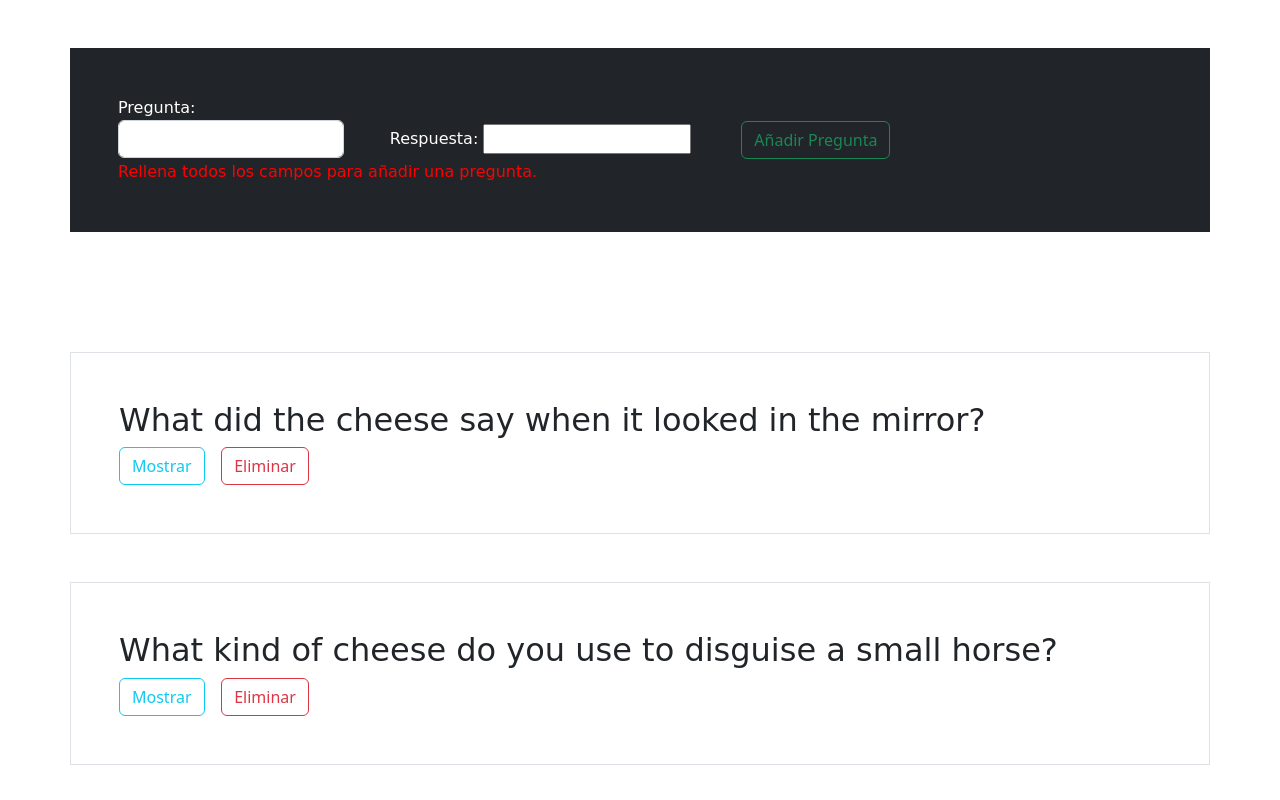
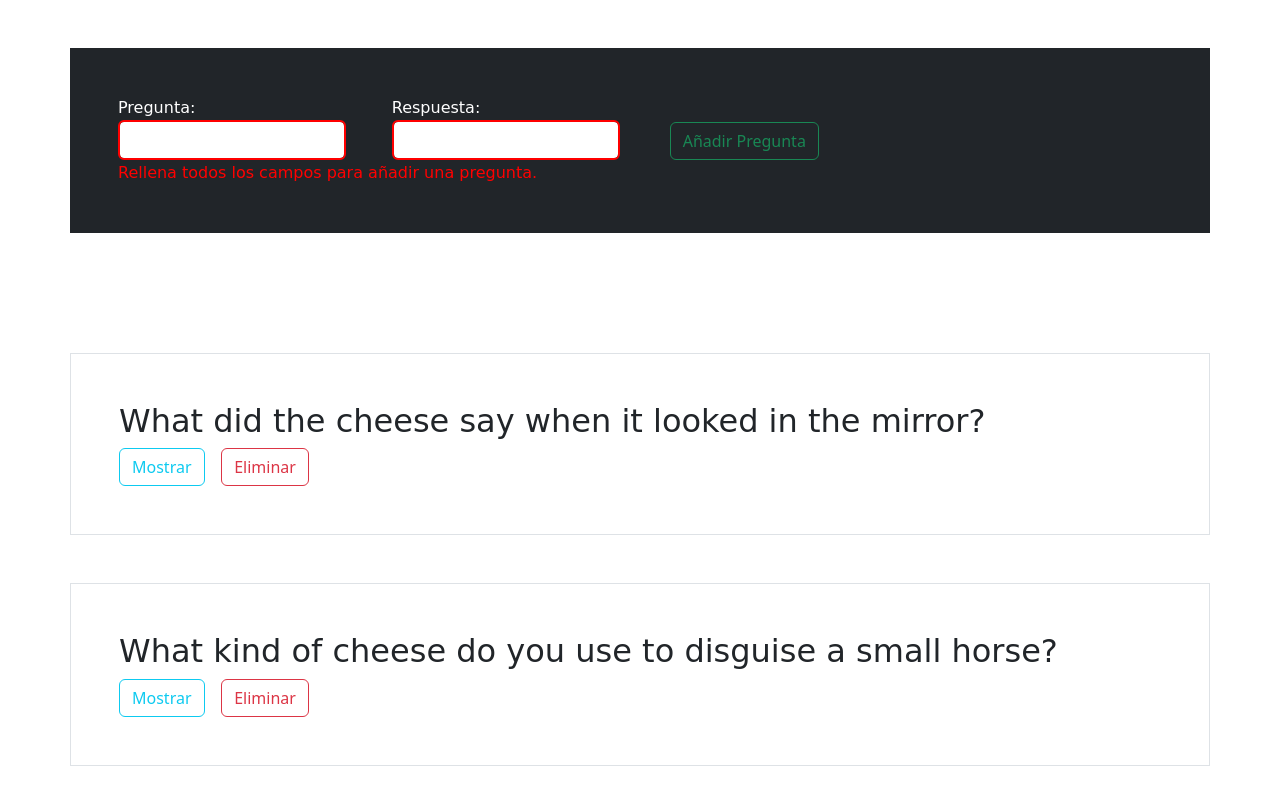
Before and after one commit to MJ-Curtido/PMDMO-BromasForm, an Angular app: page / in a window 1280 px wide. Shown: the top 800 px of the page. Built offline with nearby package versions, Linux system fonts and the light colour scheme.

Commit message:
Fin validado

```diff
--- a/src/app/VistaControlador/app.module.ts
+++ b/src/app/VistaControlador/app.module.ts
@@ -1,5 +1,6 @@
 import { NgModule } from '@angular/core';
 import { BrowserModule } from '@angular/platform-browser';
+import { ReactiveFormsModule } from '@angular/forms';
 
 import { JokeListComponent } from './app.component';
 import { JokeFormComponent } from './joke-form/joke-form.component';
@@ -12,7 +13,8 @@ import { JokeComponent } from './joke/joke.component';
     JokeComponent
   ],
   imports: [
-    BrowserModule
+    BrowserModule,
+    ReactiveFormsModule
   ],
   providers: [],
   bootstrap: [JokeListComponent]
--- a/src/app/VistaControlador/joke-form/joke-form.component.css
+++ b/src/app/VistaControlador/joke-form/joke-form.component.css
@@ -5,3 +5,11 @@ label {
 #err {
     color: red;
 }
+
+.incorrecto {
+    border: 2px solid red;
+}
+
+.correcto {
+    border: 2px solid greenyellow;
+}
--- a/src/app/VistaControlador/joke-form/joke-form.component.html
+++ b/src/app/VistaControlador/joke-form/joke-form.component.html
@@ -1,8 +1,29 @@
-<form nonvalidate>
+<form [formGroup]="miFormulario">
     <div (keypress)="pulsarIntro($event, pregunta, respuesta)" class="container p-5 my-5 bg-dark text-white">
-        <label>Pregunta: <input #pregunta type="text" class="form-control"></label>&nbsp;&nbsp;&nbsp;&nbsp;&nbsp;&nbsp;&nbsp;&nbsp;&nbsp;&nbsp;
-        <label>Respuesta: <input #respuesta type="text"></label> &nbsp;&nbsp;&nbsp;&nbsp;&nbsp;&nbsp;&nbsp;&nbsp;&nbsp;&nbsp;
+        <label>
+            Pregunta:
+            <input formControlName="formPregunta"
+                #pregunta type="text"
+                class="form-control"
+                [ngClass]="{
+                    'incorrecto': formPregunta.invalid,
+                    'correcto': formPregunta.valid
+                }">
+        </label>&nbsp;&nbsp;&nbsp;&nbsp;&nbsp;&nbsp;&nbsp;&nbsp;&nbsp;&nbsp;
+
+        <label>
+            Respuesta:
+            <input formControlName="formRespuesta"
+                #respuesta type="text"
+                class="form-control"
+                [ngClass]="{
+                    'incorrecto': formRespuesta.invalid,
+                    'correcto': formRespuesta.valid
+                }">
+        </label> &nbsp;&nbsp;&nbsp;&nbsp;&nbsp;&nbsp;&nbsp;&nbsp;&nbsp;&nbsp;
+
         <button class="btn btn-outline-success" (click)="crearBroma(pregunta, respuesta)">Añadir Pregunta</button><br>
-        <label id="err" *ngIf="escondido">Rellena todos los campos para añadir una pregunta.</label>
+
+        <label id="err" *ngIf="formPregunta.invalid || formRespuesta.invalid">Rellena todos los campos para añadir una pregunta.</label>
     </div>
 </form>
--- a/src/app/VistaControlador/joke-form/joke-form.component.ts
+++ b/src/app/VistaControlador/joke-form/joke-form.component.ts
@@ -1,4 +1,5 @@
-import { Component, EventEmitter, Output } from '@angular/core';
+import { Component, EventEmitter, OnInit, Output } from '@angular/core';
+import { FormGroup, FormControl, Validators } from '@angular/forms';
 import { Joke } from 'src/app/Modelo/joke';
 
 @Component({
@@ -6,12 +7,32 @@ import { Joke } from 'src/app/Modelo/joke';
   templateUrl: './joke-form.component.html',
   styleUrls: ['./joke-form.component.css']
 })
-export class JokeFormComponent {
+export class JokeFormComponent implements OnInit {
   @Output() enviarBroma = new EventEmitter<Joke>();
-  escondido:Boolean
+  escondido: Boolean
+  miFormulario!: FormGroup;
+  formPregunta!: FormControl;
+  formRespuesta!: FormControl;
 
   constructor() {
     this.escondido = true;
+  }
+
+  ngOnInit() {
+    this.formPregunta = new FormControl('', [
+      Validators.minLength(1),
+      Validators.required
+    ]);
+
+    this.formRespuesta = new FormControl('', [
+      Validators.minLength(1),
+      Validators.required
+    ]);
+
+    this.miFormulario = new FormGroup({
+      formPregunta: this.formPregunta,
+      formRespuesta: this.formRespuesta
+    });
   }
 
   pulsarIntro(e:KeyboardEvent, pregunta:HTMLInputElement, respuesta:HTMLInputElement) {
```
